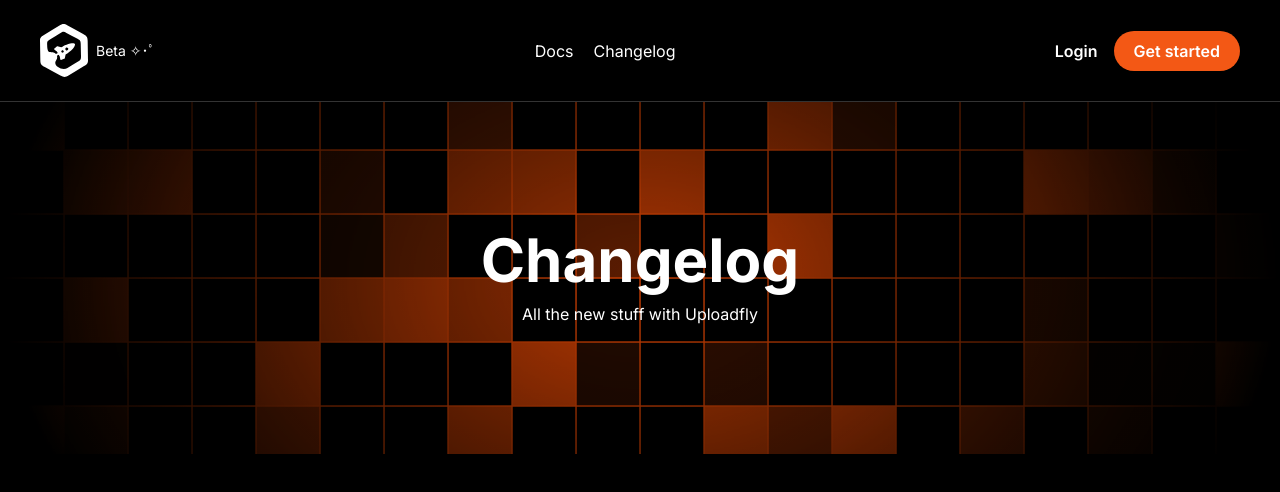
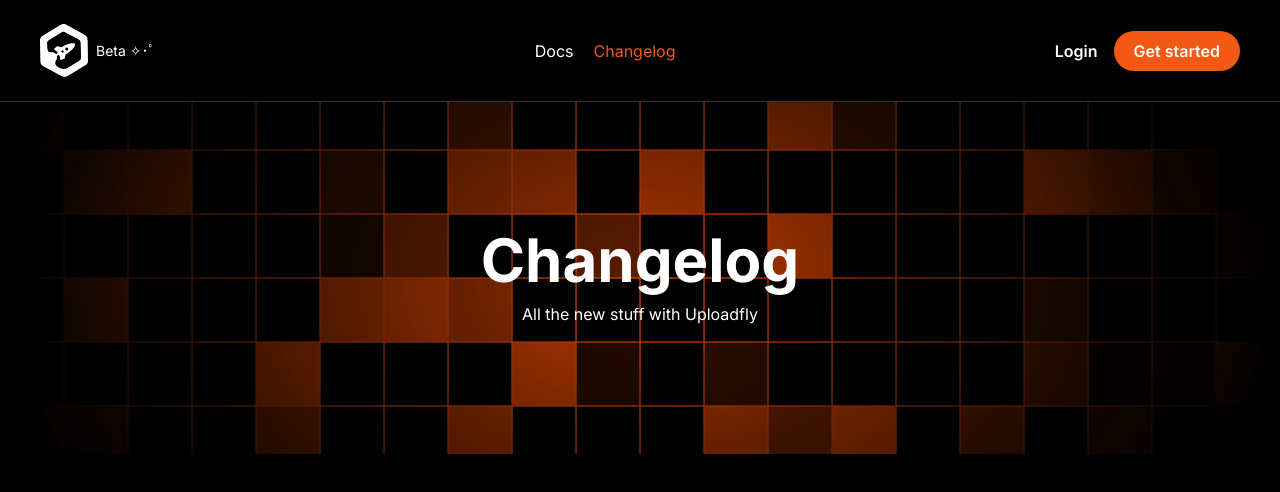
Before and after one commit to uploadfly/uploadfly.co, a Next.js app: page /changelog in a window 1280 px wide. Shown: the top 492 px of the page. Built offline with nearby package versions, Linux system fonts and the light colour scheme.

Commit message:
added page highlight

```diff
--- a/components/Navbar.tsx
+++ b/components/Navbar.tsx
@@ -1,4 +1,7 @@
+"use client";
+
 import Link from "next/link";
+import { usePathname } from "next/navigation";
 
 const Navbar = () => {
   const links = [
@@ -12,6 +15,8 @@ const Navbar = () => {
     },
   ];
 
+  const pathname = usePathname();
+
   return (
     <div className="flex items-center justify-between py-6 lg:px-10 px-4">
       <Link href="/" className="flex items-center gap-2">
@@ -24,7 +29,9 @@ const Navbar = () => {
           <Link
             href={link.href}
             key={i}
-            className="hover:text-accent transition-colors"
+            className={`hover:text-accent transition-colors ${
+              pathname === link.href ? "text-accent" : ""
+            }`}
           >
             {link.title}
           </Link>
```
